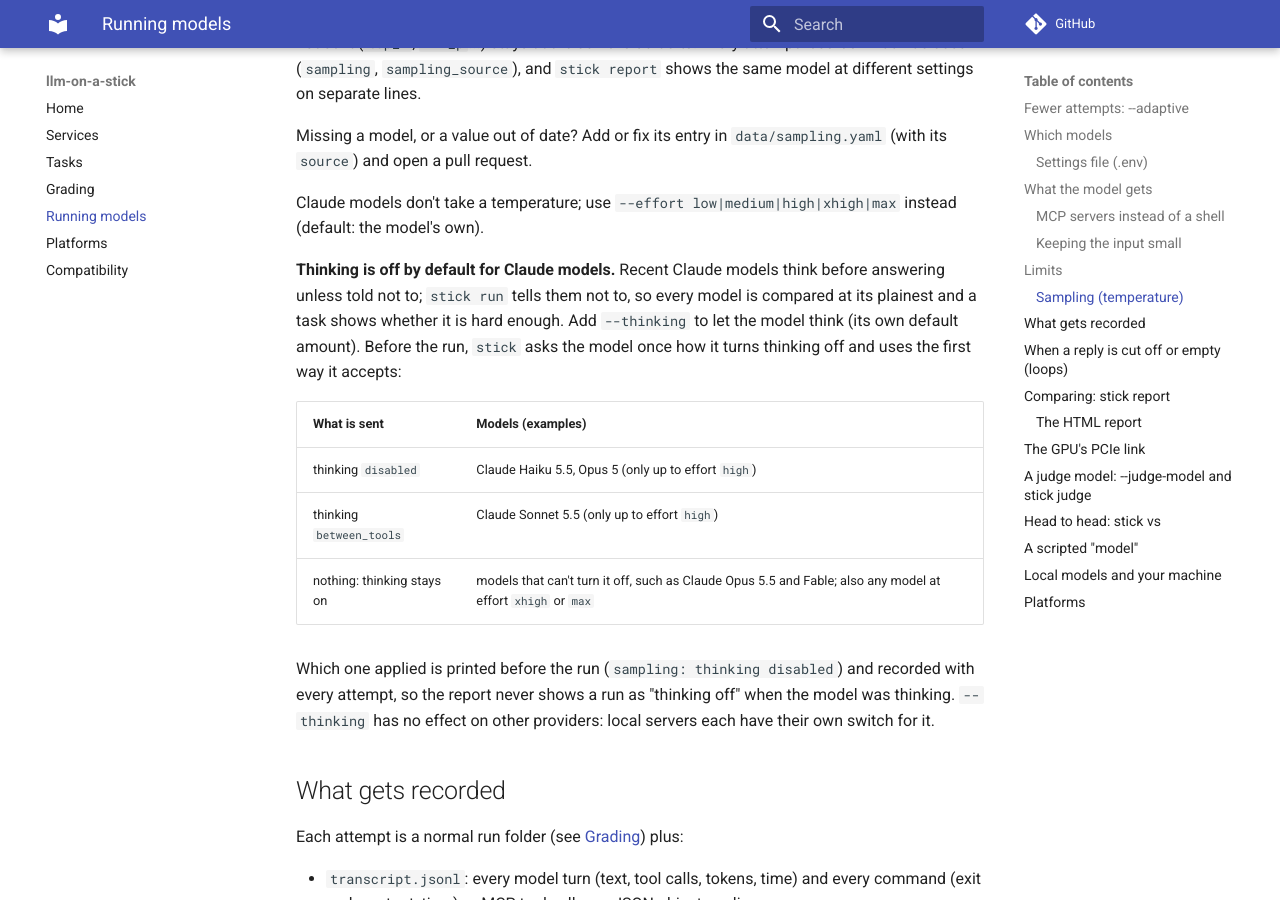
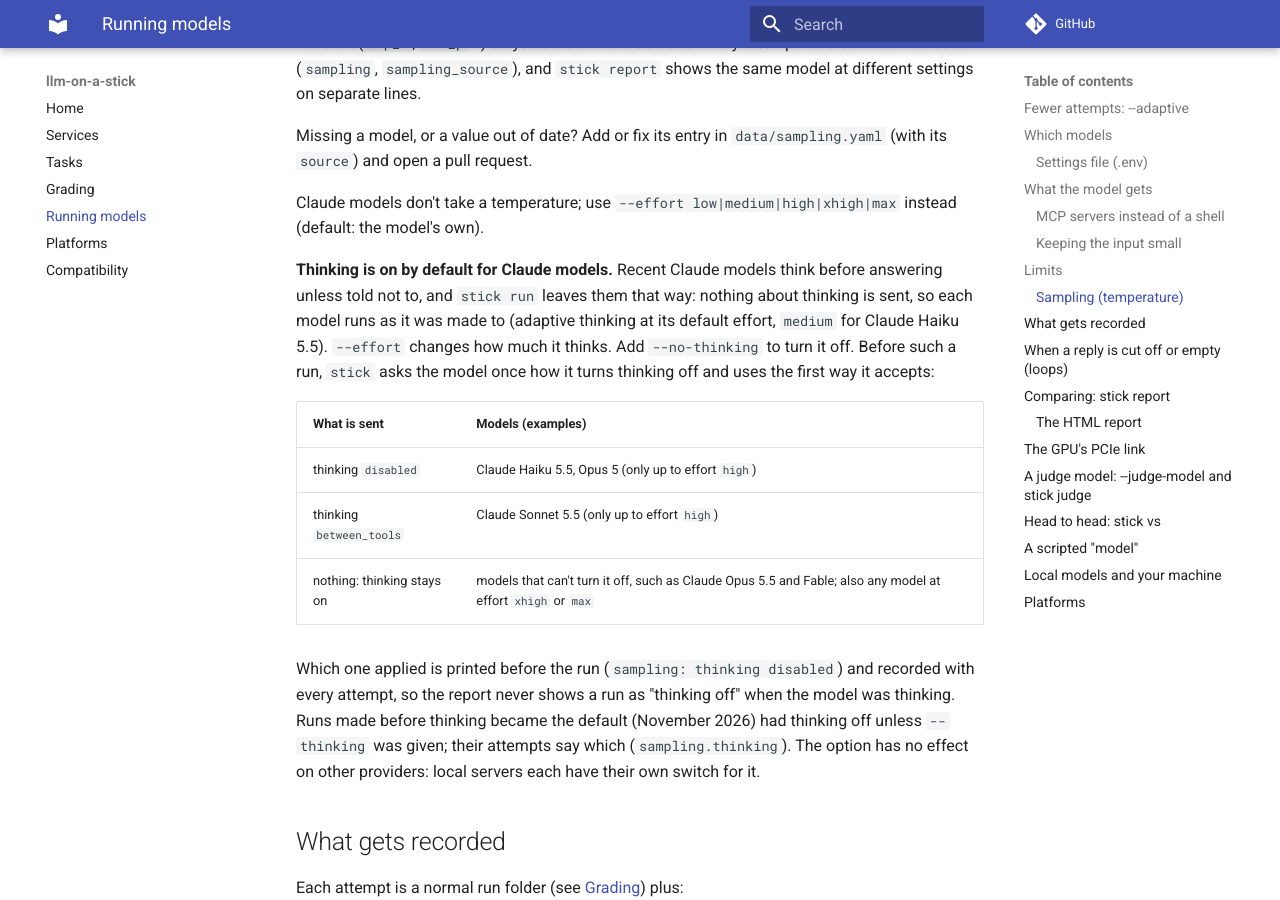
Before and after one commit to Jitter00/llm-on-a-stick, an MkDocs documentation site: the page built from docs/runner.md, in a window 1280 px wide and 900 px high, scrolled down 5592 px. Built offline with MkDocs 1.6.1 and Material for MkDocs 9.7.7, drawn with Linux system fonts in a browser that asks for light colours; comment, search, counter and statistics services are not loaded.

Commit message:
feat(run)!: claude models think by default, --no-thinking turns it off (#87)
## What and why

`stick run` and `stick vs` sent "thinking off" to Claude models unless
`--thinking` was given, so they ran below their own defaults. Now
nothing is sent: each model thinks as it was made to (adaptive, at its
default effort), and `--no-thinking` turns it off where the model allows
it.

- The judge keeps thinking off, so judge scores stay comparable with
earlier ones.
- Docs updated: README, `docs/runner.md`, `AGENTS.md`.

**Breaking change:** Claude models now run with thinking on unless
`--no-thinking` is given, so scores from earlier runs (thinking off) are
not directly comparable. The final runs in `runs/final` already used
`--thinking` for Haiku 5.5 (149/156), which is the new default.

## How I tested it

- [x] `uv run pytest` (unit): 383 passed, including new tests for the
default, `--no-thinking`, and the judge keeping thinking off
- [ ] `uv run pytest -m lab` (base lab), if lab assets or env code
changed: not needed, no lab or env code changed
- [ ] `uv run stick task lint`, if tasks changed: no task changes
- Haiku 5.5 with thinking on (the new default) ran all 52 tasks × 3 in
`runs/final/haiku-5-5`: 149/156, $1.58, no output-limit hits.

Touches `cli.py` like #86 (`--adaptive`). A test merge of the two
branches shows no conflicts.

🤖 Generated with [Claude Code](https://claude.com/claude-code)

Co-authored-by: Claude Opus 5.5 <noreply@anthropic.com>

```diff
--- a/docs/runner.md
+++ b/docs/runner.md
@@ -191,10 +191,11 @@ open a pull request.
 Claude models don't take a temperature; use `--effort low|medium|high|xhigh|max` instead (default: the model's
 own).
 
-**Thinking is off by default for Claude models.** Recent Claude models think before answering unless told not to;
-`stick run` tells them not to, so every model is compared at its plainest and a task shows whether it is hard
-enough. Add `--thinking` to let the model think (its own default amount). Before the run, `stick` asks the model
-once how it turns thinking off and uses the first way it accepts:
+**Thinking is on by default for Claude models.** Recent Claude models think before answering unless told not to,
+and `stick run` leaves them that way: nothing about thinking is sent, so each model runs as it was made to
+(adaptive thinking at its default effort, `medium` for Claude Haiku 5.5). `--effort` changes how much it thinks.
+Add `--no-thinking` to turn it off. Before such a run, `stick` asks the model once how it turns thinking off and
+uses the first way it accepts:
 
 | What is sent | Models (examples) |
 |---|---|
@@ -203,8 +204,9 @@ once how it turns thinking off and uses the first way it accepts:
 | nothing: thinking stays on | models that can't turn it off, such as Claude Opus 5.5 and Fable; also any model at effort `xhigh` or `max` |
 
 Which one applied is printed before the run (`sampling: thinking disabled`) and recorded with every attempt, so the
-report never shows a run as "thinking off" when the model was thinking. `--thinking` has no effect on other
-providers: local servers each have their own switch for it.
+report never shows a run as "thinking off" when the model was thinking. Runs made before thinking became the default (November 2026) had thinking
+off unless `--thinking` was given; their attempts say which (`sampling.thinking`). The option has no effect on
+other providers: local servers each have their own switch for it.
 
 ## What gets recorded
 
```
Also changed, not shown: AGENTS.md (+2 -2 lines), README.md (+4 -4 lines), 5 other files.
